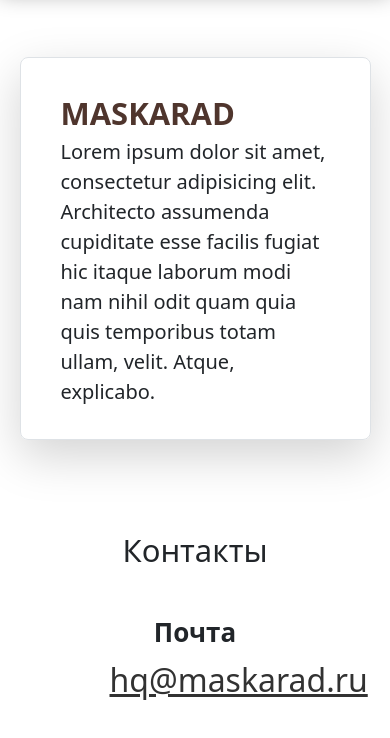
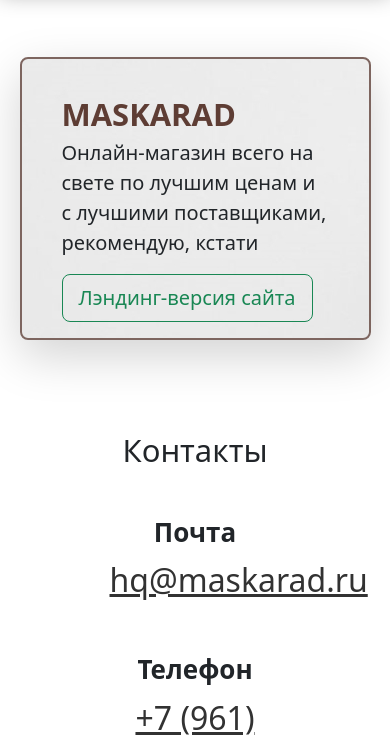
Before and after one commit to HehexOne/maskarada, a PHP site: page /about.php in a window 390 px wide. Shown: the part 66-804 px from the top of the page. Run offline with PHP 8.4, Linux system fonts and the light colour scheme.

Commit message:
promo fixed

```diff
--- a/about.php
+++ b/about.php
@@ -42,14 +42,12 @@ require('utils.php')
 
 <!-- MAIN -->
 <div id="promo-block" class="container py-5">
-    <div class="row p-4 pb-0 pe-lg-0 pt-lg-5 align-items-center rounded-3 border shadow-lg">
+    <div id="promo-block-content"  style="background-image: url('/static/back.jpg');" class="row p-4 pb-0 pe-lg-0 pt-lg-5 align-items-center rounded-3 shadow-lg">
         <div class="col-lg-7 p-3 p-lg-5 pt-lg-3">
-            <h1 style="color: #4f352d" class="display-5 fw-bold lh-1">MASKARAD</h1>
-            <p class="lead">Lorem ipsum dolor sit amet, consectetur adipisicing elit. Architecto assumenda cupiditate esse facilis fugiat hic itaque laborum modi nam nihil odit quam quia quis temporibus totam ullam, velit. Atque, explicabo.</p>
-        </div>
-        <div class="col-lg-4 offset-lg-1 p-0 overflow-hidden shadow-lg d-none d-lg-block">
-            <img class="rounded-lg-3" src="https://neoils.com/wp-content/uploads/shutterstock_642569911-2048x1365.jpg"
-                 alt="" width="720">
+            <h1 style="color: #5e3d34" class="display-5 fw-bold lh-1">MASKARAD</h1>
+            <p class="lead">Онлайн-магазин всего на свете по лучшим ценам и с лучшими поставщиками, рекомендую,
+                кстати</p>
+            <a class="btn btn-outline-success btn-lg" href="/landing.php">Лэндинг-версия сайта</a>
         </div>
     </div>
 </div>
```
Also changed, not shown: tracking.php (+3 -6 lines).
